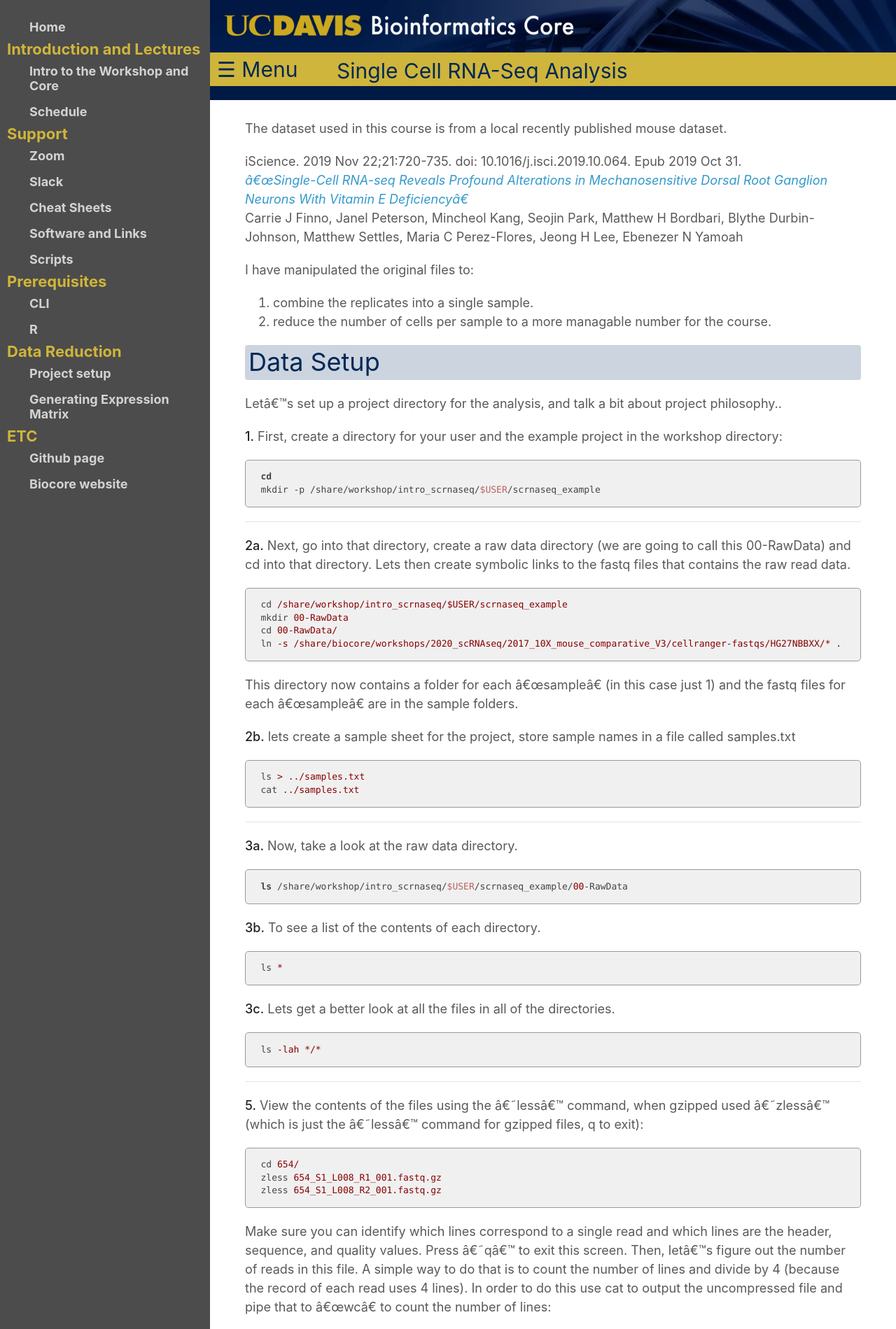
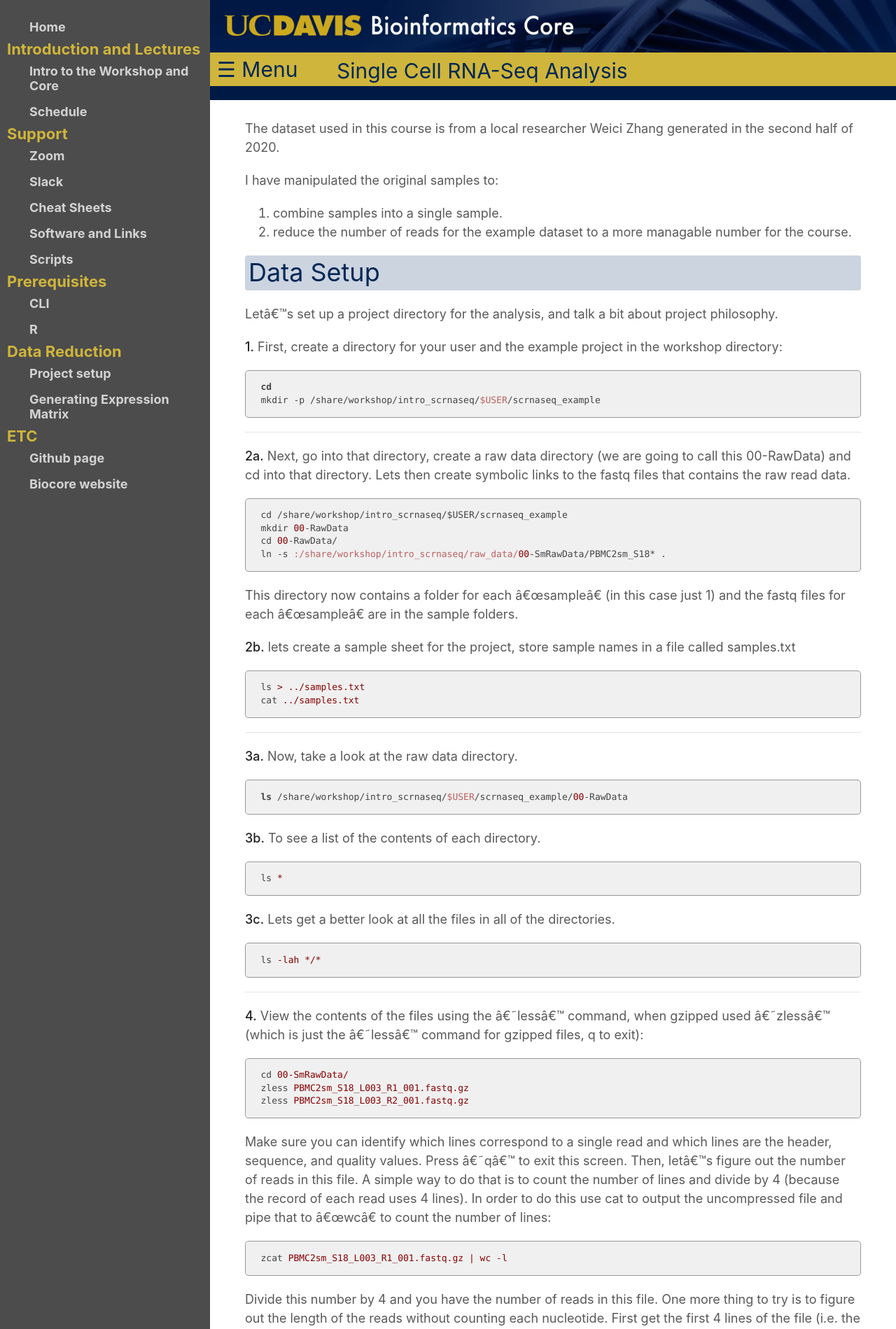
Before and after one commit to ucdavis-bioinformatics-training/2021-March-Single-Cell-RNA-Seq-Analysis, a Jekyll site: the page built from data_reduction/project_setup.md, in a window 1280 px wide. Shown: the top 1899 px of the page at 70% size. Built offline with Jekyll 4.4.1, drawn with Linux system fonts in a browser that asks for light colours; our own code applies the rules of GitHub Pages for plain Markdown files; some of the changed text lies outside the part shown.

Commit message:
update project setup

````diff
--- a/data_reduction/project_setup.md
+++ b/data_reduction/project_setup.md
@@ -1,17 +1,87 @@
+<script>
+function buildQuiz(myq, qc){
+  // variable to store the HTML output
+  const output = [];
 
-The dataset used in this course is from a local recently published mouse dataset.
+  // for each question...
+  myq.forEach(
+    (currentQuestion, questionNumber) => {
 
-iScience. 2019 Nov 22;21:720-735. doi: 10.1016/j.isci.2019.10.064. Epub 2019 Oct 31.
-[_"Single-Cell RNA-seq Reveals Profound Alterations in Mechanosensitive Dorsal Root Ganglion Neurons With Vitamin E Deficiency"_](https://pubmed.ncbi.nlm.nih.gov/31733517/)
-Carrie J Finno, Janel Peterson, Mincheol Kang, Seojin Park, Matthew H Bordbari, Blythe Durbin-Johnson, Matthew Settles, Maria C Perez-Flores, Jeong H Lee, Ebenezer N Yamoah
+      // variable to store the list of possible answers
+      const answers = [];
 
-I have manipulated the original files to:
-1. combine the replicates into a single sample.
-2. reduce the number of cells per sample to a more managable number for the course.
+      // and for each available answer...
+      for(letter in currentQuestion.answers){
+
+        // ...add an HTML radio button
+        answers.push(
+          `<label>
+            <input type="radio" name="question${questionNumber}" value="${letter}">
+            ${letter} :
+            ${currentQuestion.answers[letter]}
+          </label><br/>`
+        );
+      }
+
+      // add this question and its answers to the output
+      output.push(
+        `<div class="question"> ${currentQuestion.question} </div>
+        <div class="answers"> ${answers.join('')} </div><br/>`
+      );
+    }
+  );
+
+  // finally combine our output list into one string of HTML and put it on the page
+  qc.innerHTML = output.join('');
+}
+
+function showResults(myq, qc, rc){
+
+  // gather answer containers from our quiz
+  const answerContainers = qc.querySelectorAll('.answers');
+
+  // keep track of user's answers
+  let numCorrect = 0;
+
+  // for each question...
+  myq.forEach( (currentQuestion, questionNumber) => {
+
+    // find selected answer
+    const answerContainer = answerContainers[questionNumber];
+    const selector = `input[name=question${questionNumber}]:checked`;
+    const userAnswer = (answerContainer.querySelector(selector) || {}).value;
+
+    // if answer is correct
+    if(userAnswer === currentQuestion.correctAnswer){
+      // add to the number of correct answers
+      numCorrect++;
+
+      // color the answers green
+      answerContainers[questionNumber].style.color = 'lightgreen';
+    }
+    // if answer is wrong or blank
+    else{
+      // color the answers red
+      answerContainers[questionNumber].style.color = 'red';
+    }
+  });
+
+  // show number of correct answers out of total
+  rc.innerHTML = `${numCorrect} out of ${myq.length}`;
+}
+</script>
+
+
+
+The dataset used in this course is from a local researcher Weici Zhang generated in the second half of 2020.
+
+I have manipulated the original samples to:
+1. combine samples into a single sample.
+2. reduce the number of reads for the example dataset to a more managable number for the course.
 
 # Data Setup
 
-Let's set up a project directory for the analysis, and talk a bit about project philosophy..
+Let's set up a project directory for the analysis, and talk a bit about project philosophy.
 
 **1\.** First, create a directory for your user and the example project in the workshop directory:
 
@@ -28,7 +98,7 @@ mkdir -p /share/workshop/intro_scrnaseq/$USER/scrnaseq_example
 cd /share/workshop/intro_scrnaseq/$USER/scrnaseq_example
 mkdir 00-RawData
 cd 00-RawData/
-ln -s /share/biocore/workshops/2020_scRNAseq/2017_10X_mouse_comparative_V3/cellranger-fastqs/HG27NBBXX/* .
+ln -s :/share/workshop/intro_scrnaseq/raw_data/00-SmRawData/PBMC2sm_S18* .
 ```
 
 This directory now contains a folder for each "sample" (in this case just 1) and the fastq files for each "sample" are in the sample folders.
@@ -61,27 +131,24 @@ ls -lah */*
 
 ---
 
-**5\.** View the contents of the files using the 'less' command, when gzipped used 'zless' (which is just the 'less' command for gzipped files, q to exit):
+**4\.** View the contents of the files using the 'less' command, when gzipped used 'zless' (which is just the 'less' command for gzipped files, q to exit):
 
 ```bash
-cd 654/
-zless 654_S1_L008_R1_001.fastq.gz
-zless 654_S1_L008_R2_001.fastq.gz
+cd 00-SmRawData/
+zless PBMC2sm_S18_L003_R1_001.fastq.gz
+zless PBMC2sm_S18_L003_R2_001.fastq.gz
 ```
 
 Make sure you can identify which lines correspond to a single read and which lines are the header, sequence, and quality values. Press 'q' to exit this screen. Then, let's figure out the number of reads in this file. A simple way to do that is to count the number of lines and divide by 4 (because the record of each read uses 4 lines). In order to do this use cat to output the uncompressed file and pipe that to "wc" to count the number of lines:
 
 ```bash
-zcat 654_S1_L008_R1_001.fastq.gz | wc -l
+zcat PBMC2sm_S18_L003_R1_001.fastq.gz | wc -l
 ```
-<!--
-> 249194288/4
-[1] 62298572
--->
+
 Divide this number by 4 and you have the number of reads in this file. One more thing to try is to figure out the length of the reads without counting each nucleotide. First get the first 4 lines of the file (i.e. the first record):
 
 ```bash
-zcat 654_S1_L008_R1_001.fastq.gz  | head -2 | tail -1
+zcat PBMC2sm_S18_L003_R1_001.fastq.gz  | head -2 | tail -1
 ```
 
 Note the header lines (1st and 3rd line) and sequence and quality lines (2nd and 4th) in each 4-line fastq block. Then, copy and paste the DNA sequence line into the following command (replace [sequence] with the line):
@@ -95,7 +162,45 @@ This will give you the length of the read.
 Also can do the bash one liner:
 
 ```bash
-echo -n $(zcat 654_S1_L008_R1_001.fastq.gz  | head -2 | tail -1) | wc -c
+echo -n $(zcat PBMC2sm_S18_L003_R1_001.fastq.gz  | head -2 | tail -1) | wc -c
 ```
 
-See if you can figure out how this command works, and then what is the length of read 2.
+See if you can figure out how this command works.
+
+
+## Quiz
+
+<div id="quiz1" class="quiz"></div>
+<button id="submit1">Submit Quiz</button>
+<div id="results1" class="output"></div>
+<script>
+quizContainer1 = document.getElementById('quiz1');
+resultsContainer1 = document.getElementById('results1');
+submitButton1 = document.getElementById('submit1');
+
+myQuestions1 = [
+  {
+    question: "How many reads are in the file?",
+    answers: {
+      a: "8 Million",
+      b: "100 Million",
+      c: "10 Million",
+      d: "40 Million"
+    },
+    correctAnswer: "c"
+  },
+  {
+    question: "What is the length of Read 1 and Read 2?",
+    answers: {
+      a: "150 and 150",
+      b: "26 and 90",
+      c: "151 and 151",
+      d: "50 and 50"
+    },
+    correctAnswer: "c"
+  }
+];
+
+buildQuiz(myQuestions1, quizContainer1);
+submitButton1.addEventListener('click', function() {showResults(myQuestions1, quizContainer1, resultsContainer1);});
+</script>
````
